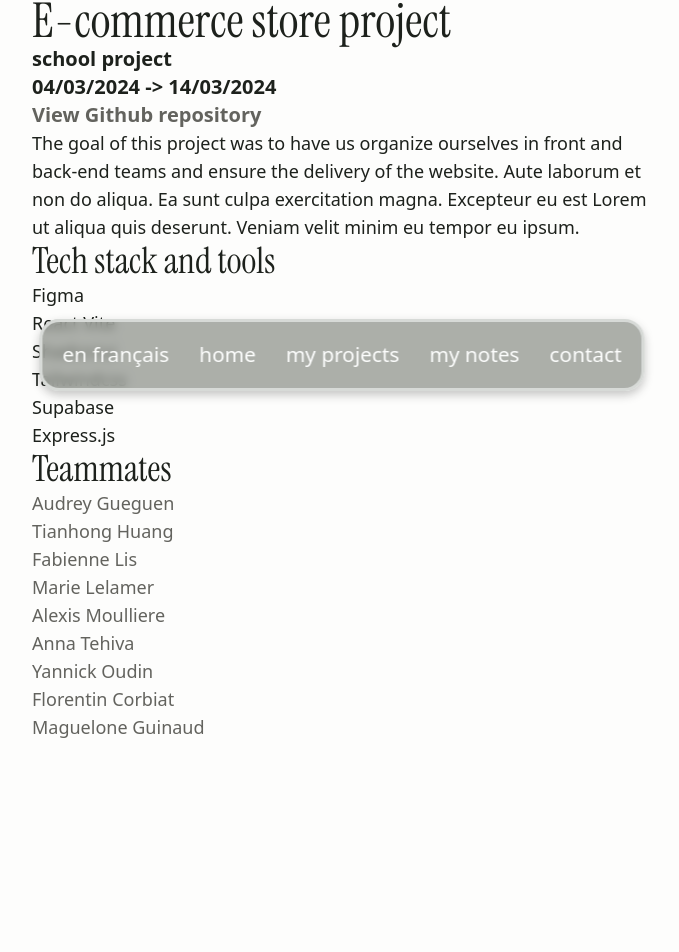
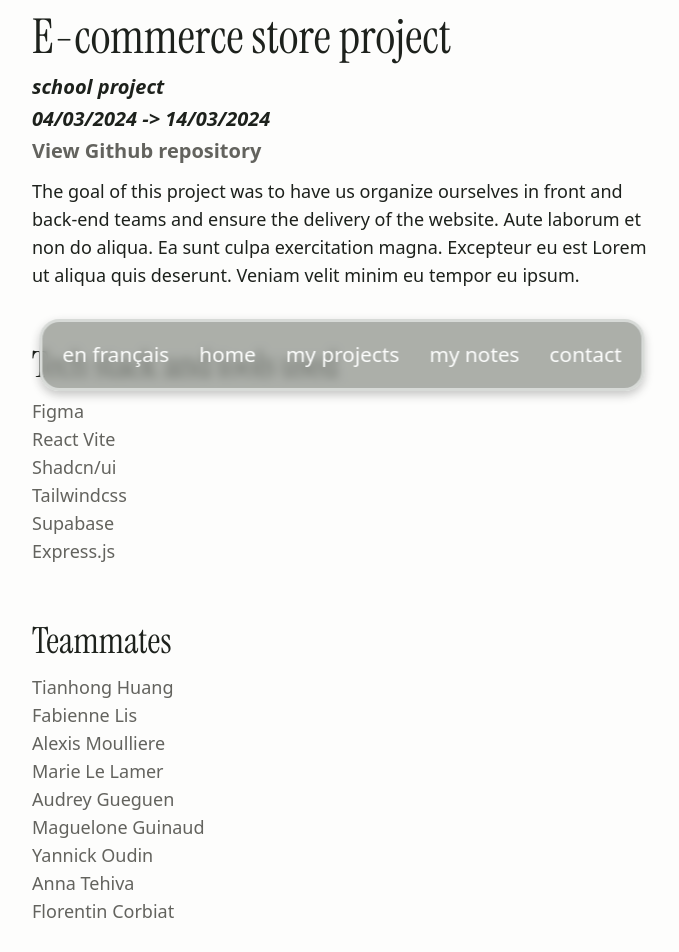
Before and after one commit to lemathurin/portfolio, a Next.js app: page /en/projects/ecommerce in a window 1280 px wide. Shown: the part 393-1345 px from the top of the page, without its empty margins (298-977 px from the left). Before the commit the page ends 1278 px from the top, so only its background shows below. Built offline with nearby package versions, Linux system fonts and the light colour scheme.

Commit message:
adding components

```diff
--- /dev/null
+++ b/src/app/[locale]/components/CaseStudy.jsx
@@ -0,0 +1,64 @@
+import * as React from "react";
+
+export function CaseStudyVideo({ videoPath }) {
+  return (
+    <video autoPlay loop muted>
+      <source width={"100%"} src={videoPath} type="video/mp4" />
+      Your browser does not support the video tag.
+    </video>
+  );
+}
+
+export function CaseStudyTitle({ title }) {
+  return (
+    <h1 className="mt-14 font-instrument text-lightMode-text text-5xl">
+      {title}
+    </h1>
+  );
+}
+
+export function CaseStudyDetails({ projectType, duration, linkName, link }) {
+  return (
+    <description className="mt-3 flex flex-col gap-1">
+      <h3 className="font-inter italic text-lightMode-text text-xl font-semibold">
+        {projectType}
+      </h3>
+      <h3 className="font-inter italic text-lightMode-text text-xl font-semibold">
+        {duration}
+      </h3>
+      <a
+        href={link}
+        className="font-inter text-lightMode-hoveredtext hover:text-lightMode-text hover:underline text-xl font-semibold"
+      >
+        {linkName}
+      </a>
+    </description>
+  );
+}
+
+export function CaseStudyParagraph({ text }) {
+  return <p className="mt-3 font-inter text-lightMode-text text-lg">{text}</p>;
+}
+
+export function CaseStudyH2({ title }) {
+  return (
+    <h2 className="mt-14 font-instrument text-lightMode-text text-4xl">
+      {title}
+    </h2>
+  );
+}
+
+export function CaseStudyList({ items }) {
+  return (
+    <ul className="mt-3">
+      {items.map((item, index) => (
+        <li
+          key={index}
+          className="w-max font-inter text-lightMode-hoveredtext hover:text-lightMode-text hover:underline text-lg"
+        >
+          <a href={item.link}>{item.name}</a>
+        </li>
+      ))}
+    </ul>
+  );
+}
--- a/src/app/[locale]/projects/ecommerce/page.js
+++ b/src/app/[locale]/projects/ecommerce/page.js
@@ -1,80 +1,48 @@
+import {
+  CaseStudyVideo,
+  CaseStudyTitle,
+  CaseStudyDetails,
+  CaseStudyParagraph,
+  CaseStudyH2,
+  CaseStudyList,
+} from "../../components/CaseStudy";
+
 export default function Ecommerce() {
+  const techStack = [
+    { name: "Figma", link: "https://www.figma.com/" },
+    { name: "React Vite", link: "https://vitejs.dev/" },
+    { name: "Shadcn/ui", link: "https://ui.shadcn.com/" },
+    { name: "Tailwindcss", link: "https://tailwindcss.com/" },
+    { name: "Supabase", link: "https://supabase.com/" },
+    { name: "Express.js", link: "https://expressjs.com/" },
+  ];
+  const teammates = [
+    { name: "Tianhong Huang", link: "https://github.com/Tianhong258" },
+    { name: "Fabienne Lis", link: "https://github.com/FabienneLIS" },
+    { name: "Alexis Moulliere", link: "https://github.com/realalexis" },
+    { name: "Marie Le Lamer", link: "https://github.com/MarieLeLamer" },
+    { name: "Audrey Gueguen", link: "https://github.com/AudreyGgn" },
+    { name: "Maguelone Guinaud", link: "https://github.com/magueloneguinaud" },
+    { name: "Yannick Oudin", link: "https://github.com/oudinyannick" },
+    { name: "Anna Tehiva", link: "https://github.com/annatehiva" },
+    { name: "Florentin Corbiat", link: "https://github.com/CorbiatFlorentin" },
+  ];
   return (
     <main className="w-screen flex items-start justify-center">
-      <div className="flex flex-col p-10 pb-36 w-full max-w-[700px]">
-        <video autoPlay loop muted>
-          <source
-            width={"100%"}
-            src="/videos/smallAdopteUnMeuble.mp4"
-            type="video/mp4"
-          />
-          Your browser does not support the video tag.
-        </video>
-        <h1 className="font-instrument text-lightMode-text text-5xl mt-10">
-          E-commerce store project
-        </h1>
-        <h3 className="font-inter text-lightMode-text text-xl font-semibold">
-          school project
-        </h3>
-        <h3 className="font-inter text-lightMode-text text-xl font-semibold">
-          04/03/2024 -&gt; 14/03/2024
-        </h3>
-        <a
-          href="https://github.com/adatechschool/projet-collectif-plateforme-de-meubles-adopte-un-meuble"
-          className="font-inter text-lightMode-hoveredtext hover:text-lightMode-text hover:underline text-xl font-semibold"
-        >
-          View Github repository
-        </a>
-        <p className="font-inter text-lightMode-text text-lg">
-          The goal of this project was to have us organize ourselves in front
-          and back-end teams and ensure the delivery of the website. Aute
-          laborum et non do aliqua. Ea sunt culpa exercitation magna. Excepteur
-          eu est Lorem ut aliqua quis deserunt. Veniam velit minim eu tempor eu
-          ipsum.
-        </p>
-        <h2 className="font-instrument text-lightMode-text text-4xl">
-          Tech stack and tools
-        </h2>
-        <ul className="font-inter text-lightMode-text text-lg">
-          <li>Figma</li>
-          <li>React Vite</li>
-          <li>Shadcn/ui</li>
-          <li>Tailwindcss</li>
-          <li>Supabase</li>
-          <li>Express.js</li>
-        </ul>
-        <h2 className="font-instrument text-lightMode-text text-4xl">
-          Teammates
-        </h2>
-        <ul>
-          <li class="font-inter text-lightMode-hoveredtext hover:text-lightMode-text hover:underline text-lg">
-            <a href="link-to-figma">Audrey Gueguen</a>
-          </li>
-          <li class="font-inter text-lightMode-hoveredtext hover:text-lightMode-text hover:underline text-lg">
-            <a href="link-to-react-vite">Tianhong Huang</a>
-          </li>
-          <li class="font-inter text-lightMode-hoveredtext hover:text-lightMode-text hover:underline text-lg">
-            <a href="link-to-shadcn-ui">Fabienne Lis</a>
-          </li>
-          <li class="font-inter text-lightMode-hoveredtext hover:text-lightMode-text hover:underline text-lg">
-            <a href="link-to-tailwindcss">Marie Lelamer</a>
-          </li>
-          <li class="font-inter text-lightMode-hoveredtext hover:text-lightMode-text hover:underline text-lg">
-            <a href="link-to-supabase">Alexis Moulliere</a>
-          </li>
-          <li class="font-inter text-lightMode-hoveredtext hover:text-lightMode-text hover:underline text-lg">
-            <a href="link-to-express-js">Anna Tehiva</a>
-          </li>
-          <li class="font-inter text-lightMode-hoveredtext hover:text-lightMode-text hover:underline text-lg">
-            <a href="link-to-figma">Yannick Oudin</a>
-          </li>
-          <li class="font-inter text-lightMode-hoveredtext hover:text-lightMode-text hover:underline text-lg">
-            <a href="link-to-figma">Florentin Corbiat</a>
-          </li>
-          <li class="font-inter text-lightMode-hoveredtext hover:text-lightMode-text hover:underline text-lg">
-            <a href="link-to-figma">Maguelone Guinaud</a>
-          </li>
-        </ul>
+      <div className="flex flex-col md:p-10 pb-36 w-[90%] md:w-full max-w-[700px]">
+        <CaseStudyVideo videoPath="/videos/smallAdopteUnMeuble.mp4" />
+        <CaseStudyTitle title="E-commerce store project" />
+        <CaseStudyDetails
+          projectType="school project"
+          duration="04/03/2024 -&gt; 14/03/2024"
+          linkName="View Github repository"
+          link="https://github.com/adatechschool/projet-collectif-plateforme-de-meubles-adopte-un-meuble"
+        />
+        <CaseStudyParagraph text="The goal of this project was to have us organize ourselves in front and back-end teams and ensure the delivery of the website. Aute laborum et non do aliqua. Ea sunt culpa exercitation magna. Excepteur eu est Lorem ut aliqua quis deserunt. Veniam velit minim eu tempor eu ipsum." />
+        <CaseStudyH2 title="Tech stack and tools used" />
+        <CaseStudyList items={techStack} />
+        <CaseStudyH2 title="Teammates" />
+        <CaseStudyList items={teammates} />
       </div>
     </main>
   );
```
